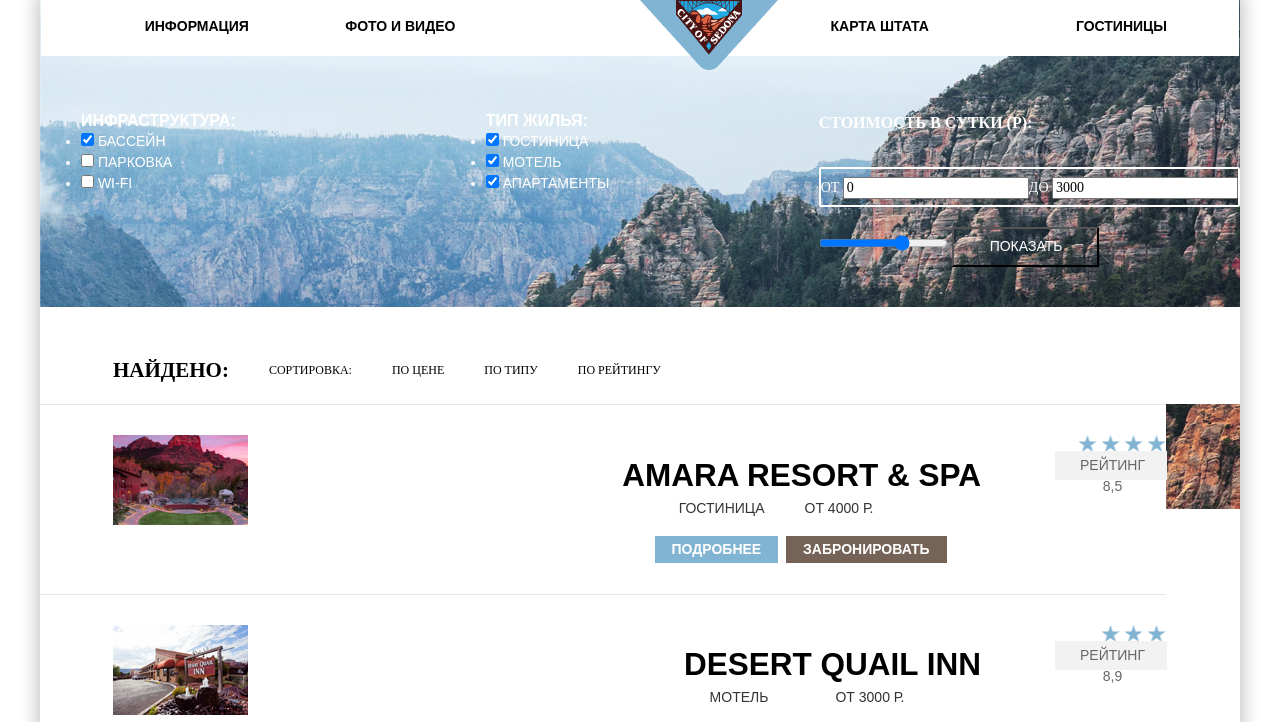
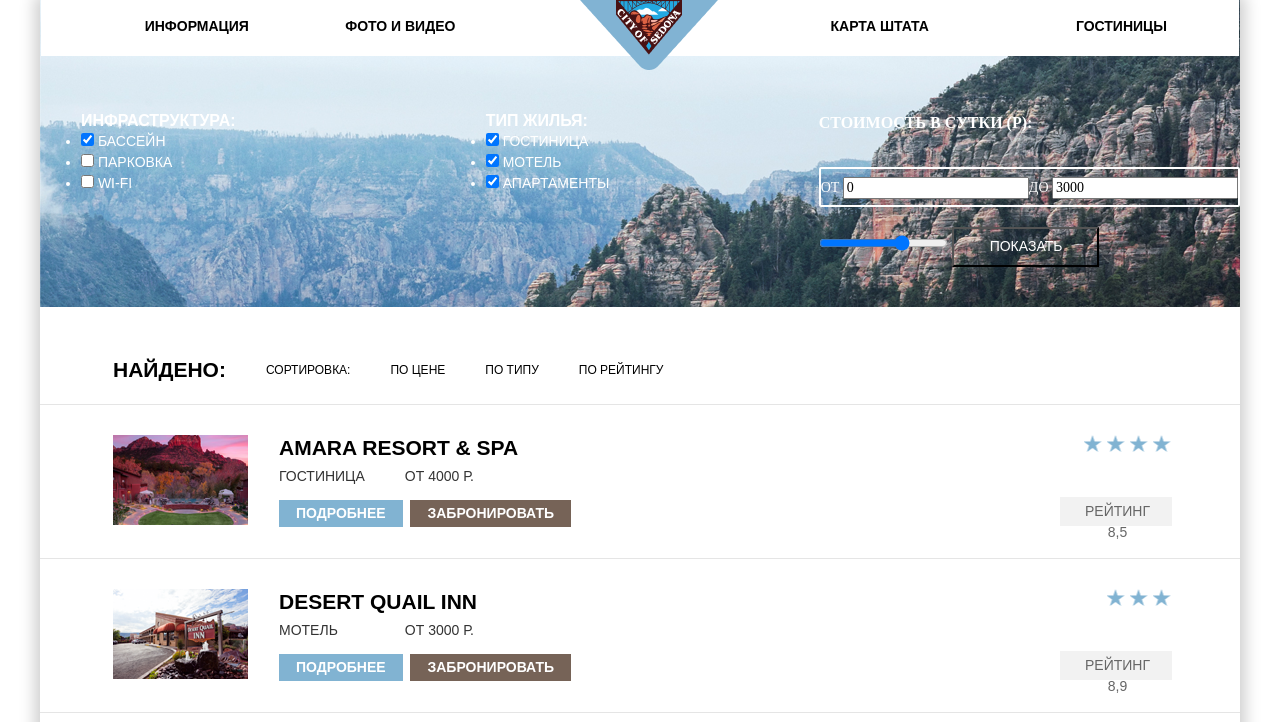
Before and after one commit to alourtemache/1455563-sedona-28, a plain HTML site: page inner.html in a window 1280 px wide. Shown: the top 722 px of the page. Drawn offline with Linux system fonts and the light colour scheme.

Commit message:
Update style.css

```diff
--- a/css/style.css
+++ b/css/style.css
@@ -38,10 +38,8 @@ a {
   position: relative;
 }
 .main-page-logo {
-  min-width: 138px;
-  min-height: 70px;
-  margin: 0 auto;
   position: absolute;
+  left: 45%;
 }
 
 .navigation {
@@ -137,12 +135,6 @@ a {
   text-transform: uppercase;
   display: block;
   position: absolute;
-}
-.search-inn {
-  display: flex;
-  justify-content: center;
-  position: relative;
-  padding-top: 30px;
 }
 .search-container {
   width: 568px;
@@ -277,22 +269,21 @@ a {
   text-align: center;
   text-transform: uppercase;
 }
-
+.search-wrapper {
+  width: auto;
+  text-align: center;
+  padding: 0 316px;
+}
 .search-inn {
+  display: block;
+  margin: 0 auto;
+  padding: 30px 0;
+  text-decoration: none;
   color: var(--basic-white);
   background-color: var(--basic-brown-light);
-  font-family: PT Sans, Arial, sans-serif;
   font-size: 21px;
   font-weight: bold;
   line-height: 26px;
-  padding: 0 1px;
-  text-align: center;
-  text-transform: uppercase;
-  box-sizing: border-box;
-  outline: 1px solid #766357;
-  width: 568px;
-  height: 86px;
-  display: block;
 }
 
 .find {
@@ -320,7 +311,7 @@ a {
   text-transform: uppercase;
   display: flex;
   flex-direction: row;
-  align-items: baseline;
+  align-items: center;
   justify-content: space-around;
 }
 .footer-info {
@@ -359,6 +350,12 @@ a {
   justify-content: center;
   align-items: center;
 }
+
+.academy a {
+  display: flex;
+  align-items: center;
+}
+
 .academy-logo-title {
   color: var(--basic-black);
   font-family: PT Sans, Arial, sans-serif;
@@ -465,7 +462,6 @@ a {
   padding-left: 73px;
 }
 .search-inn-result {
-  font-family: PT Sans;
   font-style: normal;
   font-weight: bold;
   font-size: 21px;
@@ -474,10 +470,10 @@ a {
   align-items: center;
   text-transform: uppercase;
   color: var(--basic-black);
+  font-family: PT Sans, Arial, sans-serif;
 
 }
 .found-type {
-  font-family: PT Sans;
   font-style: normal;
   font-weight: normal;
   font-size: 12px;
@@ -485,6 +481,7 @@ a {
   display: inline-block;
   align-items: center;
   padding-right: 40px;
+  font-family: PT Sans, Arial, sans-serif;
 }
 
 .found-list {
@@ -493,29 +490,18 @@ a {
   flex-direction: row;
   align-content: flex-start;
   justify-content: space-between;
-  align-items: stretch;
-  font-family: PT Sans;
   font-style: normal;
   font-weight: normal;
   font-size: 12px;
   line-height: 18px;
   align-items: center;
+  font-family: PT Sans, Arial, sans-serif;
 }
 
 .container {
   width: 1200px;
   margin: 0 auto;
   box-shadow: 0px 0px 15px 5px rgba(0, 1, 1, 0.2);
-}
-.hotel-name {
-  color: var(--basic-black);
-  font-family: PT Sans, Arial, sans-serif;
-  font-size: 21px;
-  font-weight: bold;
-  line-height: 26px;
-  padding: 0 1px;
-  text-align: left;
-  text-transform: uppercase;
 }
 /* new */
 .found-result {
@@ -538,19 +524,16 @@ a {
   margin-right: 30px;
 }
 .hotel-name {
-display: flex;
-flex-direction: column;
-justify-content: flex-end;
-align-items: center;
-font-style: normal;
-font-weight: bold;
-font-size: 21px;
-line-height: 26px;
-}
-.result-inn,
-.hotel-name {
-  margin-right: 74px;
-  margin-left: auto;
+  width: 781px;
+  font-style: normal;
+  font-weight: bold;
+  font-size: 21px;
+  line-height: 26px;
+  color: var(--basic-black);
+  font-family: PT Sans, Arial, sans-serif;
+  padding: 0 1px;
+  text-align: left;
+  text-transform: uppercase;
 }
 .hotel-link {
   text-decoration: none;
@@ -564,10 +547,13 @@ line-height: 26px;
   color: var(--basic-black-opacity);
 }
 .hotel-link h2 {
-  margin-bottom: 10px;
+  margin: 0;
+  margin-bottom: 5px;
+  padding: 0;
+  font-size: 21px;
 }
 .hotel-price {
-  margin-bottom: 12px;
+  margin-bottom: 8px;
   color: var(--basic-brown-text);
 }
 .hotel-price span {
@@ -579,8 +565,12 @@ line-height: 26px;
   line-height: 21px;
 }
 .hotel-rating {
-  align-items: flex-end;
+  display: flex;
+  flex-direction: column;
   justify-content: space-between;
+  height: 90px;
+  width: 110px;
+  text-align: right;
 }
 .details,
 .booking {
@@ -589,7 +579,6 @@ line-height: 26px;
   font-size: 14px;
   font-weight: bold;
   line-height: 21px;
-  padding: 0 1px;
   text-align: center;
   text-transform: uppercase;
   box-sizing: border-box;
```
